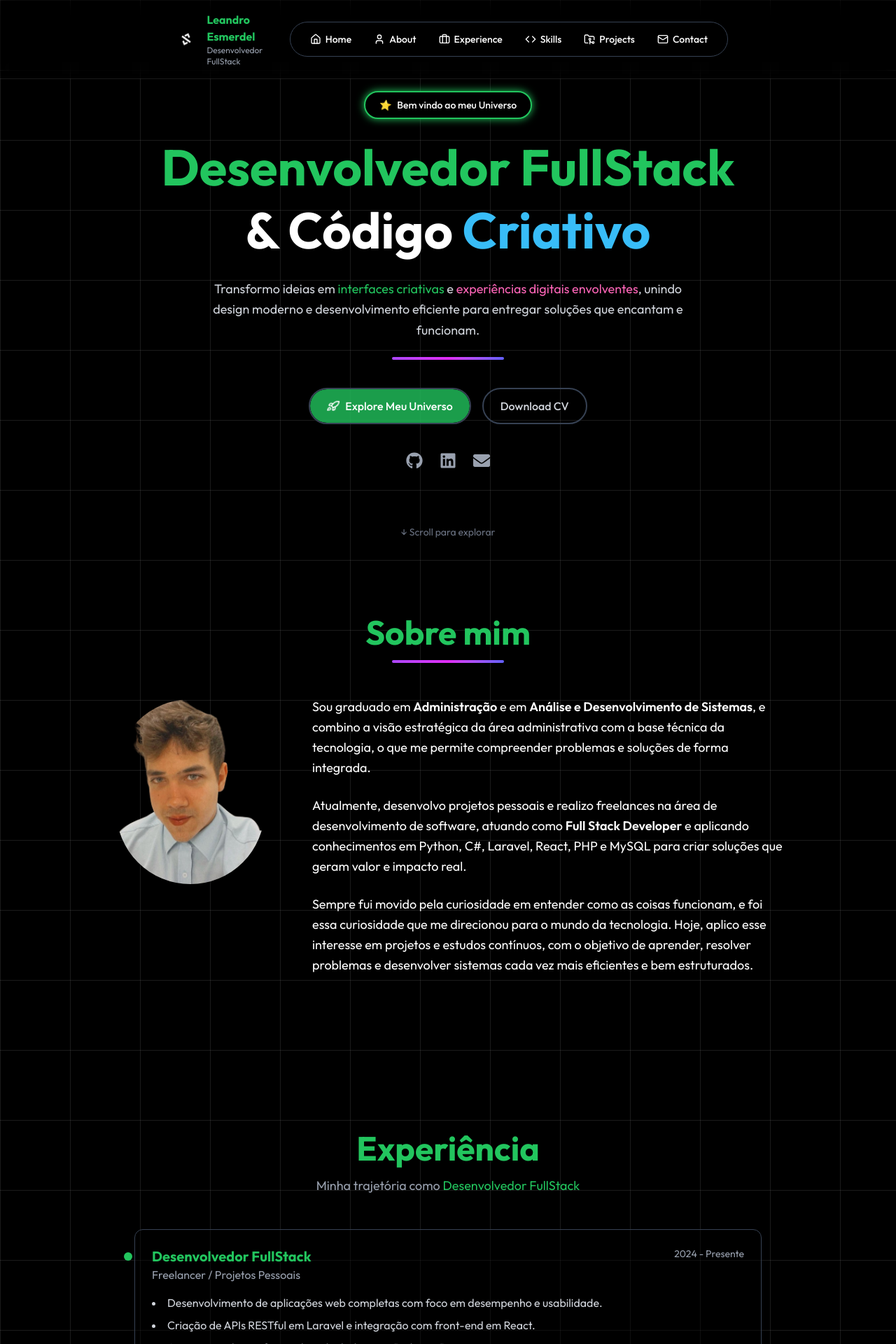
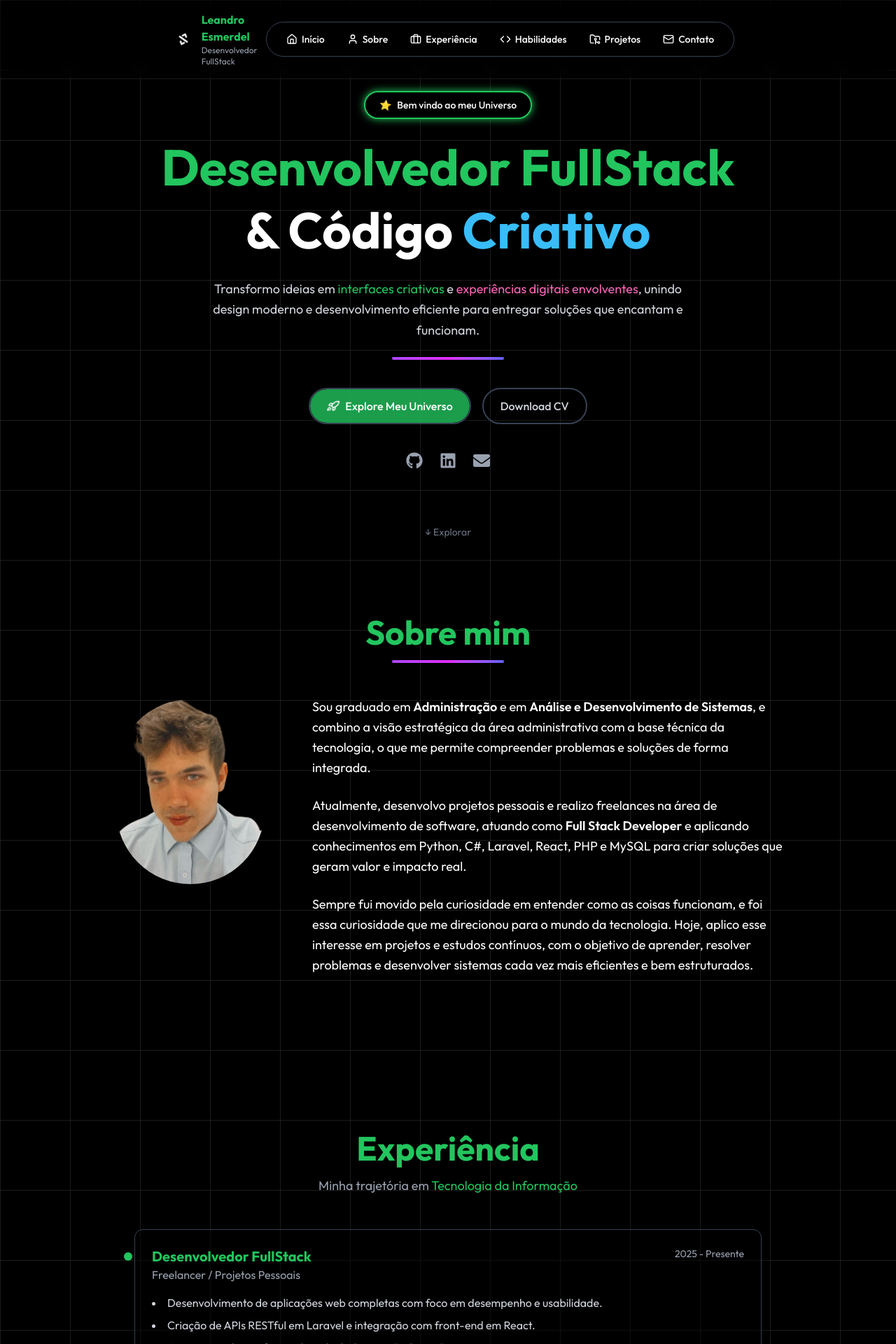
Before and after one commit to esmerdel/Portfolio, a Next.js app: page / in a window 1280 px wide. Shown: the top 1920 px of the page at 70% size. Built offline with nearby package versions, Linux system fonts and the light colour scheme.

Commit message:
Atualizações Portfolio

```diff
--- a/app/components/Contact.tsx
+++ b/app/components/Contact.tsx
@@ -3,10 +3,10 @@ import { FaGithub, FaLinkedin, FaEnvelope } from "react-icons/fa"
 export default function Contact() {
   return (
     <section id="contact" className="py-20 px-6 max-w-4xl mx-auto text-center">
-      <h2 className="text-3xl font-bold mb-6 text-purple-400">Get in Touch</h2>
+      <h2 className="text-3xl font-bold mb-6 text-purple-400">Entre em Contato</h2>
       <p className="text-gray-400 mb-12">
-        I'm always open to new opportunities, collaborations and interesting projects.
-        Feel free to reach out!
+        Estou sempre aberto a novas oportunidades, colaborações e projetos interessantes.
+        Sinta-se à vontade para entrar em contato!
       </p>
 
       <div className="flex justify-center gap-8">
--- a/app/components/Experience.tsx
+++ b/app/components/Experience.tsx
@@ -30,8 +30,8 @@ export default function Experience() {
         viewport={{ once: true }}
         className="mb-12 text-gray-400 text-lg text-center"
       >
-        Minha trajetória como{" "}
-        <span className="animate-color-dev">Desenvolvedor FullStack</span>
+        Minha trajetória em{" "}
+        <span className="animate-color-dev">Tecnologia da Informação</span>
       </motion.p>
 
       {/* Timeline */}
@@ -59,7 +59,7 @@ export default function Experience() {
               </h3>
               <p className="text-gray-400">Freelancer / Projetos Pessoais</p>
             </div>
-            <span className="text-sm text-gray-400">2024 - Presente</span>
+            <span className="text-sm text-gray-400">2025 - Presente</span>
           </div>
 
           <ul className="mt-4 space-y-2 text-gray-300 list-disc list-inside">
@@ -105,7 +105,7 @@ export default function Experience() {
               </h3>
               <p className="text-gray-400">Receita Federal do Brasil</p>
             </div>
-            <span className="text-sm text-gray-400">2022 - 2024</span>
+            <span className="text-sm text-gray-400">2022 - 2025</span>
           </div>
 
           <ul className="mt-4 space-y-2 text-gray-300 list-disc list-inside">
--- a/app/components/Header.tsx
+++ b/app/components/Header.tsx
@@ -41,22 +41,22 @@ export default function Header() {
 
   <nav className="flex items-center gap-2 px-4 py-2 border border-gray-700 rounded-full bg-black/50">
     <a href="#home" className="flex items-center px-3 py-1.5 space-x-1.5 text-sm font-medium text-white transition-all duration-300 rounded-full hover:bg-white/10">
-      <Home size={16} /> <span>Home</span>
+      <Home size={16} /> <span>Início</span>
     </a>
     <a href="#about" className="flex items-center px-3 py-1.5 space-x-1.5 text-sm font-medium text-white transition-all duration-300 rounded-full hover:bg-white/10">
-      <User size={16} /> <span>About</span>
+      <User size={16} /> <span>Sobre</span>
     </a>
     <a href="#experience" className="flex items-center px-3 py-1.5 space-x-1.5 text-sm font-medium text-white transition-all duration-300 rounded-full hover:bg-white/10">
-      <Briefcase size={16} /> <span>Experience</span>
+      <Briefcase size={16} /> <span>Experiência</span>
     </a>
     <a href="#skills" className="flex items-center px-3 py-1.5 space-x-1.5 text-sm font-medium text-white transition-all duration-300 rounded-full hover:bg-white/10">
-      <Code size={16} /> <span>Skills</span>
+      <Code size={16} /> <span>Habilidades</span>
     </a>
     <a href="#projects" className="flex items-center px-3 py-1.5 space-x-1.5 text-sm font-medium text-white transition-all duration-300 rounded-full hover:bg-white/10">
-      <FolderGit2 size={16} /> <span>Projects</span>
+      <FolderGit2 size={16} /> <span>Projetos</span>
     </a>
     <a href="#contact" className="flex items-center px-3 py-1.5 space-x-1.5 text-sm font-medium text-white transition-all duration-300 rounded-full hover:bg-white/10">
-      <Mail size={16} /> <span>Contact</span>
+      <Mail size={16} /> <span>Contato</span>
     </a>
       </nav>
   </motion.header>
--- a/app/components/Hero.tsx
+++ b/app/components/Hero.tsx
@@ -129,7 +129,7 @@ export default function Hero() {
         transition={{ delay: 1.1, duration: 0.5 }}
         className="absolute bottom-7 text-sm text-gray-500 animate-bounce"
       >
-        ↓ Scroll para explorar
+        ↓ Explorar
       </motion.p>
     </motion.section>
   );
--- a/app/components/Projects.tsx
+++ b/app/components/Projects.tsx
@@ -1,11 +1,35 @@
-import { projects } from "./data/projects"
 import { FaGithub, FaExternalLinkAlt } from "react-icons/fa"
 
 export default function Projects() {
+  const projects = [
+    {
+      title: "Na Régua - Sistema para Barbearias",
+      description:
+        "Sistema completo para agendamentos, vendas e controle de serviços em barbearias.",
+      tech: ["Laravel", "MySQL", "Tailwind", "FullCalendar"],
+      image: "/barbearia.png",
+      github: "https://github.com/esmerdel/naregua",
+      demo: "https://naregua-demo.vercel.app",
+    },
+    {
+      title: "Tech News Scraper",
+      description:
+        "Aplicação backend desenvolvida em Node.js que coleta notícias de tecnologia, armazena em banco de dados e envia automaticamente para um grupo no Telegram.",
+      tech: ["Node.js", "Puppeteer", "MySQL", "Telegram API"],
+      image: "/scraper.png", // 👈 imagem dentro da pasta /public
+      github: "https://github.com/esmerdel/scraper-noticias",
+      demo: "",
+    },
+  ]
+
   return (
     <section id="projects" className="py-16 px-6 max-w-6xl mx-auto">
-      <h2 className="text-3xl font-bold mb-6 text-center text-purple-400">Featured Projects</h2>
-      <p className="text-center text-gray-400 mb-12">Some of the work I've built and collaborated on</p>
+      <h2 className="text-3xl font-bold mb-6 text-center text-purple-400">
+        Projetos em destaque
+      </h2>
+      <p className="text-center text-gray-400 mb-12">
+        Alguns dos trabalhos que desenvolvi e colaborei
+      </p>
 
       <div className="grid grid-cols-1 sm:grid-cols-2 lg:grid-cols-3 gap-8">
         {projects.map((project, idx) => (
@@ -14,17 +38,28 @@ export default function Projects() {
             className="bg-gradient-to-b from-gray-800 to-gray-900 border border-gray-700 rounded-xl shadow-md hover:shadow-purple-500/20 overflow-hidden transition group"
           >
             {/* Imagem */}
-            <img src={project.image} alt={project.title} className="w-full h-40 object-cover group-hover:opacity-90" />
+            <img
+              src={project.image}
+              alt={project.title}
+              className="w-full h-48 object-cover transition-all duration-500 group-hover:scale-105 group-hover:brightness-110"
+            />
 
             {/* Conteúdo */}
             <div className="p-6">
-              <h3 className="text-lg font-semibold text-white mb-2">{project.title}</h3>
-              <p className="text-gray-400 text-sm mb-4">{project.description}</p>
+              <h3 className="text-lg font-semibold text-white mb-2">
+                {project.title}
+              </h3>
+              <p className="text-gray-400 text-sm mb-4">
+                {project.description}
+              </p>
 
               {/* Tecnologias */}
               <div className="flex flex-wrap gap-2 mb-4">
                 {project.tech.map((t, i) => (
-                  <span key={i} className="px-2 py-1 text-xs rounded-full bg-gray-800 border border-gray-700 text-gray-300">
+                  <span
+                    key={i}
+                    className="px-2 py-1 text-xs rounded-full bg-gray-800 border border-gray-700 text-gray-300"
+                  >
                     {t}
                   </span>
                 ))}
@@ -33,12 +68,22 @@ export default function Projects() {
               {/* Links */}
               <div className="flex gap-4">
                 {project.github && (
-                  <a href={project.github} target="_blank" rel="noreferrer" className="flex items-center gap-1 text-gray-300 hover:text-purple-400">
+                  <a
+                    href={project.github}
+                    target="_blank"
+                    rel="noreferrer"
+                    className="flex items-center gap-1 text-gray-300 hover:text-purple-400"
+                  >
                     <FaGithub /> Code
                   </a>
                 )}
                 {project.demo && (
-                  <a href={project.demo} target="_blank" rel="noreferrer" className="flex items-center gap-1 text-gray-300 hover:text-purple-400">
+                  <a
+                    href={project.demo}
+                    target="_blank"
+                    rel="noreferrer"
+                    className="flex items-center gap-1 text-gray-300 hover:text-purple-400"
+                  >
                     <FaExternalLinkAlt /> Demo
                   </a>
                 )}
```
Also changed, not shown: 2 other files (tests, documents, lock files or other folders).
